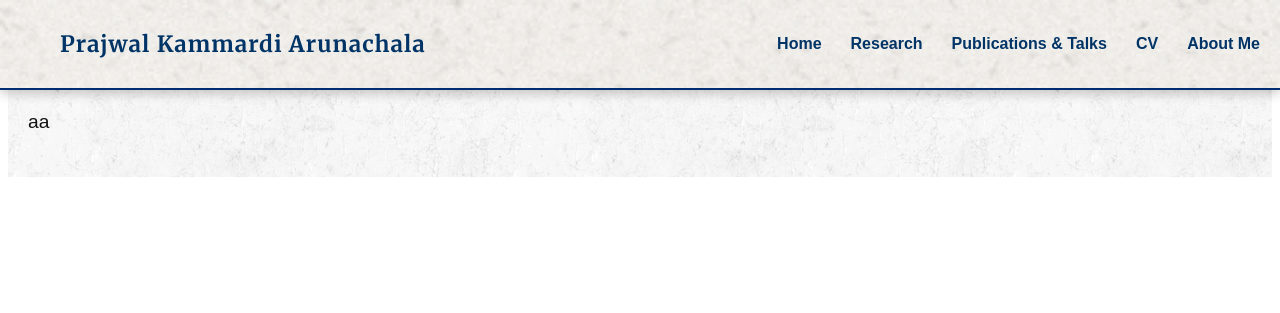
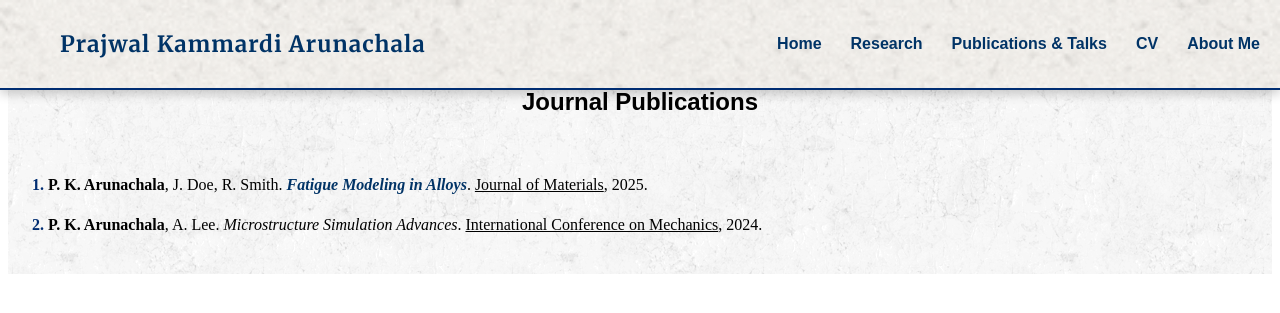
Before and after one commit to prajwalka/prajwalka.github.io, a Jekyll site: the page built from publications.md, in a window 1280 px wide. Shown: the top 313 px of the page. Built offline with Jekyll 4.4.1, drawn with Linux system fonts in a browser that asks for light colours; some web fonts are replaced.

Commit message:
Updating homepage

```diff
--- a/assets/style.css
+++ b/assets/style.css
@@ -118,11 +118,6 @@ h1, h2, h3 {
   flex: 1; /* Allow text container to take the remaining space */
 }
 
-/* Styling for the publications */
-.publications {
-  padding: 20px;
-}
-
 /* Heading */
 h1 {
   font-size: 2.5em; /* Increase heading font size */
@@ -171,3 +166,26 @@ a:hover, a:active {
   text-decoration-thickness: 1.5px;
   text-shadow: 0px 0px 2px rgba(0, 0, 0, 0.2);
 }
+
+/* Optional: Add padding around the intro section */
+.publications {
+  padding: 20px;
+}
+
+.publication-list {
+  padding-left: 20px;
+  counter-reset: pub;
+}
+
+.publication-list li {
+  counter-increment: pub;
+  margin-bottom: 15px;
+  text-align: justify;
+  line-height: 1.6;
+  position: relative;
+}
+
+.publication-list li::marker {
+  color: #002D72;
+  font-weight: bold;
+}
--- a/publications.md
+++ b/publications.md
@@ -3,10 +3,11 @@ layout: default
 title: "Publications & Talks"
 permalink: /publications/
 ---
+<h2> Journal Publications </h2>
 
 <div class="publications">
-    <p>
-      aa
-
-    </p>
+    <ol class="publication-list">
+      <li><strong>P. K. Arunachala</strong>, J. Doe, R. Smith. <em><a href="https://onlinelibrary.wiley.com/doi/abs/10.1002/nme.7488" target="_blank">Fatigue Modeling in Alloys</a></em>. <u>Journal of Materials</u>, 2025.</li>
+      <li><strong>P. K. Arunachala</strong>, A. Lee. <em>Microstructure Simulation Advances</em>. <u>International Conference on Mechanics</u>, 2024.</li>
+    </ol>
 </div>
```
Also changed, not shown: index.md (+3 -1 lines).
